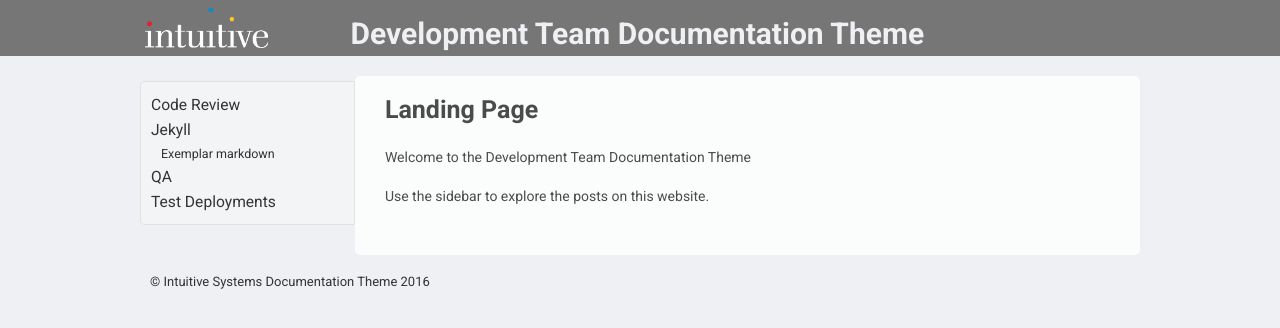
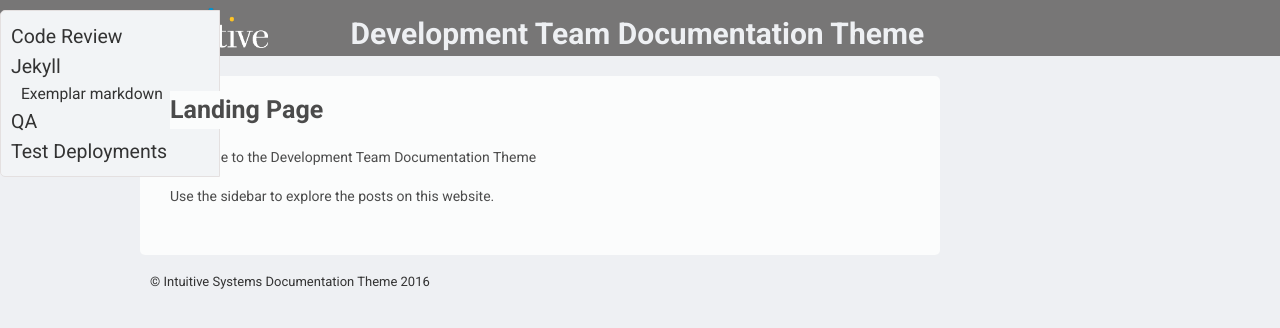
Before and after one commit to intuitivedocs/DocumentationSiteThemes, a Jekyll site: the page built from index.markdown, in a window 1280 px wide. Shown: the top 328 px of the page. Built offline with Jekyll 4.4.1, drawn with Linux system fonts in a browser that asks for light colours.

Commit message:
sidebar styling

```diff
--- a/_sass/components/_sidebar.scss
+++ b/_sass/components/_sidebar.scss
@@ -8,6 +8,16 @@
 		display: table-cell;
 		position: relative;
 		width: 22rem;
+
+		max-width:22rem;
+			list-style:none;
+			font-size:125%;
+
+			position: absolute;
+			top: 0.5rem;
+			right: 0;
+			bottom: 0.5rem;
+			left: 0;
 
 		.catbloc{
 
```
